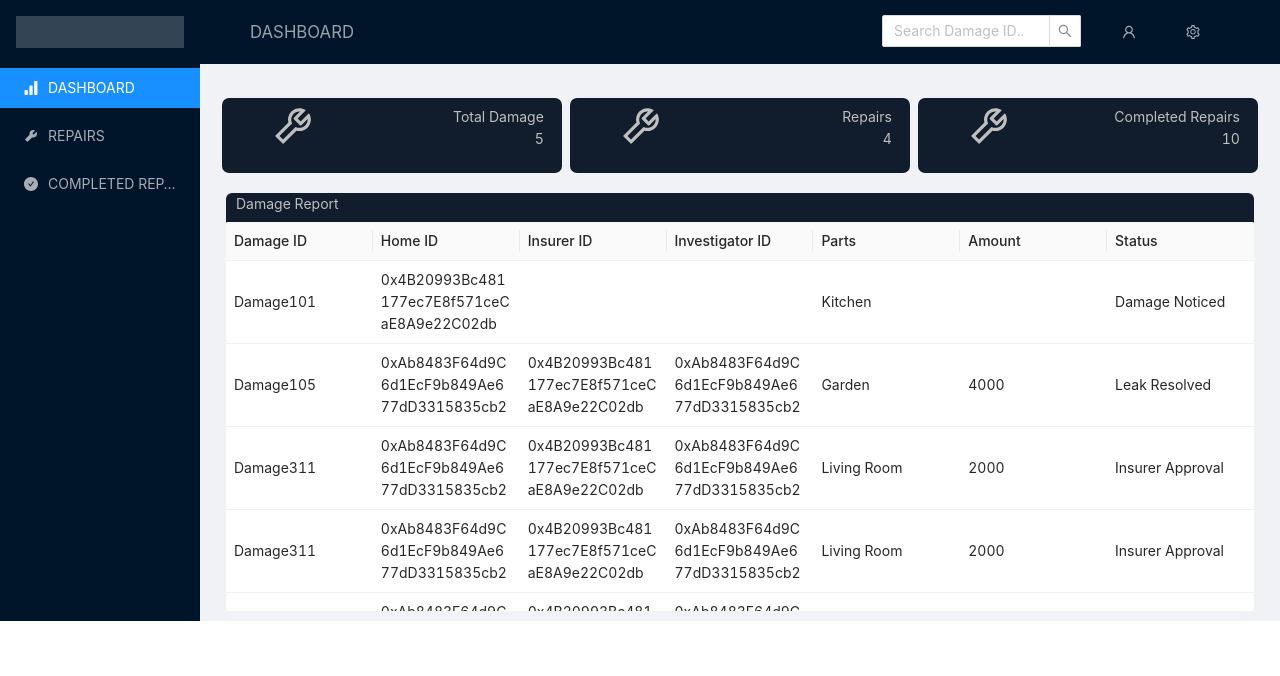
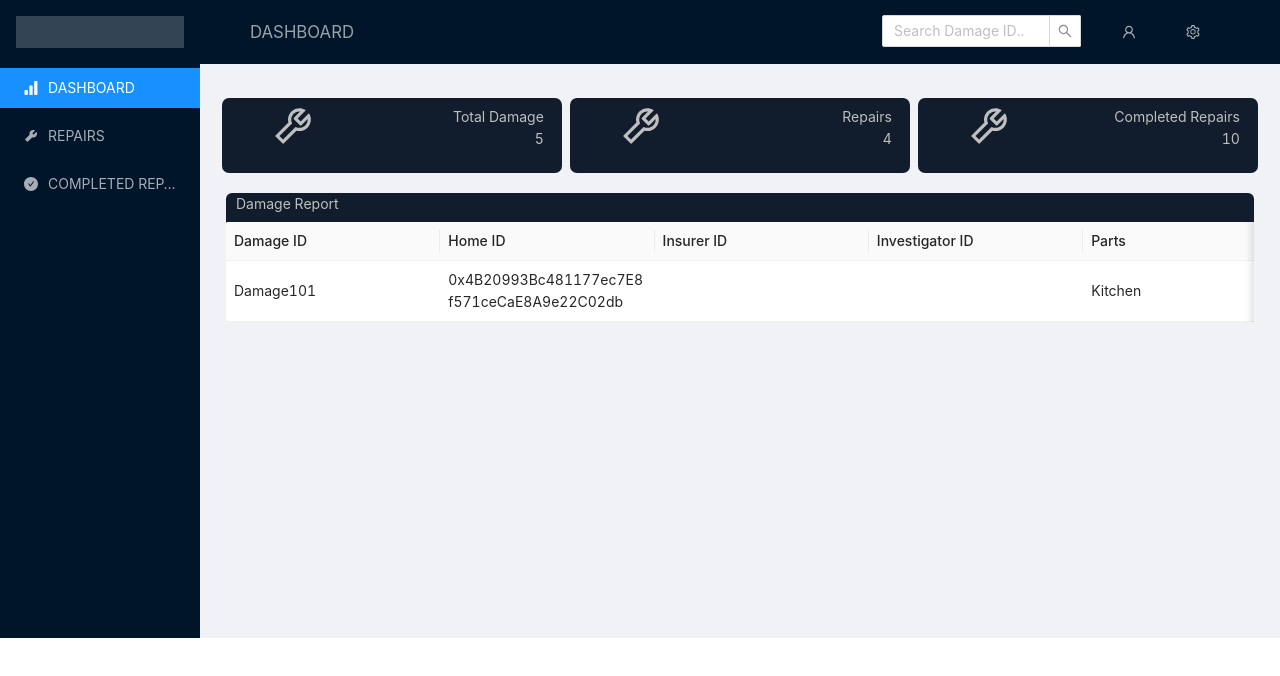
Before and after one commit to kriti009/Minor_project, a React (Create React App) app: page / in a window 1280 px wide. Shown: the top 676 px of the page. Built offline with nearby package versions, Linux system fonts and the light colour scheme.

Commit message:
damage details component done

```diff
--- a/src/App.js
+++ b/src/App.js
@@ -7,6 +7,8 @@ import { Layout} from "antd";
 import Navbar from "./Components/Navbar";
 import Dashboard from "./Components/Dashboard";
 import Repairs from './Components/Repairs';
+import DamageDetails from './Components/DamageDetails';
+
 
 
 function App() {
@@ -17,6 +19,7 @@ function App() {
           <Switch>
             <Route exact path='/' component={Dashboard}></Route>
             <Route exact path='/repairs' component={Repairs}></Route>
+            <Route exact path='/details' component={DamageDetails}></Route>
           </Switch>
         </Index >
       </div>
--- a/src/Components/DamageDetails.js
+++ b/src/Components/DamageDetails.js
@@ -1,13 +1,40 @@
-// import React from "react";
-// // import ReactDOM from "react-dom";
-// import "antd/dist/antd.css";
-// import "./index.css";
-// import { Steps, Row } from "antd";
-// const { Step } = Steps;
-// const style = {
-//   background: "#111d2c",
-//   padding: "8px 0 0 0",
-//   borderRadius: 7,
-//   minHeight: 75
-// };
-// class DamageDetails
+import React from "react";
+// import ReactDOM from "react-dom";
+import "antd/dist/antd.css";
+import "./index.css";
+import Table from './Table'
+import { Steps, Row,Layout } from "antd";
+const { Step } = Steps;
+const { Content} = Layout;
+
+class DamageDetails extends React.Component{
+    render(){
+        const style = {
+            background: "#111d2c",
+            paddingTop: "20px",
+            borderRadius: 7,
+            minHeight: 75
+        };
+        return (
+            <Content style={{ margin: "24px 16px 0" }}>
+                <div
+                  style={{ padding: 10, minHeight: 550 }}
+                >
+                    <Row gutter={[0,7]} style={style}>
+                        <Steps size="small" current={2} style={{padding:' 0 5px'}}>
+                        <Step  title="Leak Noticed" />
+                        <Step title="Investigation" />
+                        <Step title="Supplier Check" />
+                        <Step title="Approve Request" />
+                        <Step title="Insurer Approved" />
+                        <Step title="Parts Replaced" />
+                        <Step title="Leak Resovled" />
+                        </Steps>
+                    </Row>
+                    <Table></Table>
+                </div>
+            </Content>
+        )
+    }
+}
+export default DamageDetails;
--- a/src/Components/Dashboard.js
+++ b/src/Components/Dashboard.js
@@ -13,10 +13,10 @@ class Dashboard extends React.Component{
     // const style = {background:'#111d2c', padding: '8px 0 0 0',borderRadius:7, minHeight:75 };
     // const iconStyle = {color:'#bfbfbf', fontSize:40,textAlignment:'center'};
     return(
-      <Content style={{ margin: "24px 16px 0" }}>
+      <Content style={{ margin: "24px 16px 0"}}>
         <div
           // className="site-layout-background"
-          style={{ padding: 10, minHeight: 430 }}
+          style={{ padding: 10, minHeight: 550 }}
         >
         <Row gutter={16} >
           <CountDamageCol data={'Total Damage'} count={'5'} />
--- a/src/Components/Repairs.js
+++ b/src/Components/Repairs.js
@@ -14,7 +14,7 @@ class Repairs extends React.Component{
       <Content style={{ margin: "24px 16px 0" }}>
         <div
           // className="site-layout-background"
-          style={{ padding: 10, minHeight: 430 }}
+          style={{ padding: 10, minHeight: 550 }}
         >
         {/* <Row gutter={16} >
           <CountDamageCol data={'Total Damage'} count={'5'} />
--- a/src/Components/ReportTable.js
+++ b/src/Components/ReportTable.js
@@ -16,56 +16,56 @@ const data = [
     Status:"Damage Noticed"
 
   },
-  {
-    Damage_Id: "Damage105",
-    Home_Id:"0xAb8483F64d9C6d1EcF9b849Ae677dD3315835cb2",
-    Insurer_Id:"0x4B20993Bc481177ec7E8f571ceCaE8A9e22C02db",
-    Investigator_Id:"0xAb8483F64d9C6d1EcF9b849Ae677dD3315835cb2",
-    Parts: "Garden",
-    Amount:"4000",
-    Status:"Leak Resolved"
-  },
-  {
-    Damage_Id: "Damage311",
-    Home_Id:"0xAb8483F64d9C6d1EcF9b849Ae677dD3315835cb2",
-    Insurer_Id:"0x4B20993Bc481177ec7E8f571ceCaE8A9e22C02db",
-    Investigator_Id:"0xAb8483F64d9C6d1EcF9b849Ae677dD3315835cb2",
-    Parts: "Living Room",
-    Amount:"2000",
-    Status:"Insurer Approval"
-  },{
-    Damage_Id: "Damage311",
-    Home_Id:"0xAb8483F64d9C6d1EcF9b849Ae677dD3315835cb2",
-    Insurer_Id:"0x4B20993Bc481177ec7E8f571ceCaE8A9e22C02db",
-    Investigator_Id:"0xAb8483F64d9C6d1EcF9b849Ae677dD3315835cb2",
-    Parts: "Living Room",
-    Amount:"2000",
-    Status:"Insurer Approval"
-  },{
-    Damage_Id: "Damage311",
-    Home_Id:"0xAb8483F64d9C6d1EcF9b849Ae677dD3315835cb2",
-    Insurer_Id:"0x4B20993Bc481177ec7E8f571ceCaE8A9e22C02db",
-    Investigator_Id:"0xAb8483F64d9C6d1EcF9b849Ae677dD3315835cb2",
-    Parts: "Living Room",
-    Amount:"2000",
-    Status:"Insurer Approval"
-  },{
-    Damage_Id: "Damage311",
-    Home_Id:"0xAb8483F64d9C6d1EcF9b849Ae677dD3315835cb2",
-    Insurer_Id:"0x4B20993Bc481177ec7E8f571ceCaE8A9e22C02db",
-    Investigator_Id:"0xAb8483F64d9C6d1EcF9b849Ae677dD3315835cb2",
-    Parts: "Living Room",
-    Amount:"2000",
-    Status:"Insurer Approval"
-  },{
-    Damage_Id: "Damage311",
-    Home_Id:"0xAb8483F64d9C6d1EcF9b849Ae677dD3315835cb2",
-    Insurer_Id:"0x4B20993Bc481177ec7E8f571ceCaE8A9e22C02db",
-    Investigator_Id:"0xAb8483F64d9C6d1EcF9b849Ae677dD3315835cb2",
-    Parts: "Living Room",
-    Amount:"2000",
-    Status:"Insurer Approval"
-  },
+  // {
+  //   Damage_Id: "Damage105",
+  //   Home_Id:"0xAb8483F64d9C6d1EcF9b849Ae677dD3315835cb2",
+  //   Insurer_Id:"0x4B20993Bc481177ec7E8f571ceCaE8A9e22C02db",
+  //   Investigator_Id:"0xAb8483F64d9C6d1EcF9b849Ae677dD3315835cb2",
+  //   Parts: "Garden",
+  //   Amount:"4000",
+  //   Status:"Leak Resolved"
+  // },
+  // {
+  //   Damage_Id: "Damage311",
+  //   Home_Id:"0xAb8483F64d9C6d1EcF9b849Ae677dD3315835cb2",
+  //   Insurer_Id:"0x4B20993Bc481177ec7E8f571ceCaE8A9e22C02db",
+  //   Investigator_Id:"0xAb8483F64d9C6d1EcF9b849Ae677dD3315835cb2",
+  //   Parts: "Living Room",
+  //   Amount:"2000",
+  //   Status:"Insurer Approval"
+  // },{
+  //   Damage_Id: "Damage311",
+  //   Home_Id:"0xAb8483F64d9C6d1EcF9b849Ae677dD3315835cb2",
+  //   Insurer_Id:"0x4B20993Bc481177ec7E8f571ceCaE8A9e22C02db",
+  //   Investigator_Id:"0xAb8483F64d9C6d1EcF9b849Ae677dD3315835cb2",
+  //   Parts: "Living Room",
+  //   Amount:"2000",
+  //   Status:"Insurer Approval"
+  // },{
+  //   Damage_Id: "Damage311",
+  //   Home_Id:"0xAb8483F64d9C6d1EcF9b849Ae677dD3315835cb2",
+  //   Insurer_Id:"0x4B20993Bc481177ec7E8f571ceCaE8A9e22C02db",
+  //   Investigator_Id:"0xAb8483F64d9C6d1EcF9b849Ae677dD3315835cb2",
+  //   Parts: "Living Room",
+  //   Amount:"2000",
+  //   Status:"Insurer Approval"
+  // },{
+  //   Damage_Id: "Damage311",
+  //   Home_Id:"0xAb8483F64d9C6d1EcF9b849Ae677dD3315835cb2",
+  //   Insurer_Id:"0x4B20993Bc481177ec7E8f571ceCaE8A9e22C02db",
+  //   Investigator_Id:"0xAb8483F64d9C6d1EcF9b849Ae677dD3315835cb2",
+  //   Parts: "Living Room",
+  //   Amount:"2000",
+  //   Status:"Insurer Approval"
+  // },{
+  //   Damage_Id: "Damage311",
+  //   Home_Id:"0xAb8483F64d9C6d1EcF9b849Ae677dD3315835cb2",
+  //   Insurer_Id:"0x4B20993Bc481177ec7E8f571ceCaE8A9e22C02db",
+  //   Investigator_Id:"0xAb8483F64d9C6d1EcF9b849Ae677dD3315835cb2",
+  //   Parts: "Living Room",
+  //   Amount:"2000",
+  //   Status:"Insurer Approval"
+  // },
 ]
 class ReportTable extends React.Component{
   render(){
@@ -73,7 +73,7 @@ class ReportTable extends React.Component{
       <Table
         size='small'
         dataSource={data}
-        scroll={{x:'enable', y:350}}
+        scroll={{x:1500,y:350}}
         pagination={{hideOnSinglePage: true}}
       >
         <Column title="Damage ID" dataIndex="Damage_Id" key="Damage_Id"  />
--- a/src/Components/Table.js
+++ b/src/Components/Table.js
@@ -13,7 +13,7 @@ class Table extends React.Component {
       // padding: "8px 0 0 0",
       marginTop: "20px",
       borderRadius: 6,
-      minHeight: 400
+      // minHeight: 400
     };
     return (
       <Row style={style} gutter={[0,7]}>
--- a/src/Components/index.css
+++ b/src/Components/index.css
@@ -19,5 +19,5 @@
   > .ant-steps-item-container
   > .ant-steps-item-content
   > .ant-steps-item-title{
-    color: white;
+    color: #bfbfbf;
 }
--- a/src/Components/index.js
+++ b/src/Components/index.js
@@ -28,6 +28,7 @@ class Index extends React.Component{
           onCollapse={(collapsed, type) => {
             console.log(collapsed, type);
           }}
+          style={{minHeight:500}}
         >
           <div className="logo" />
           <Menu theme="dark" mode="inline" defaultSelectedKeys={[this.props.selected]}>
```
